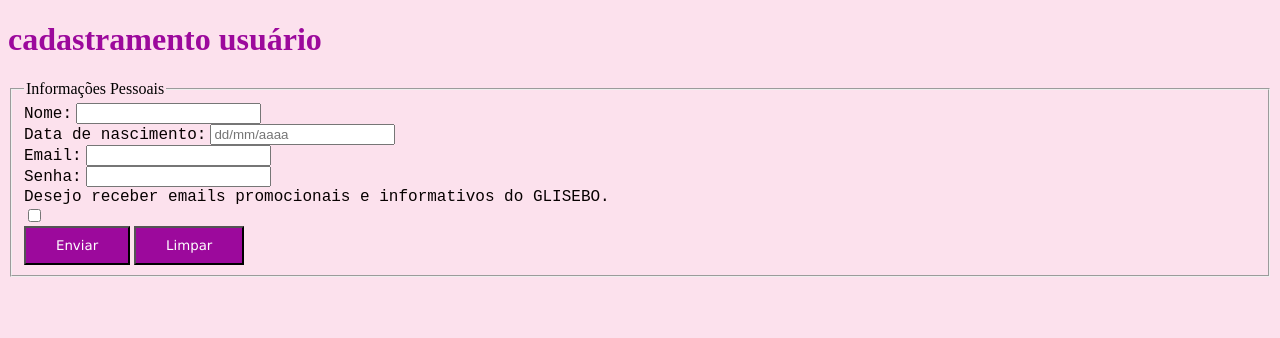
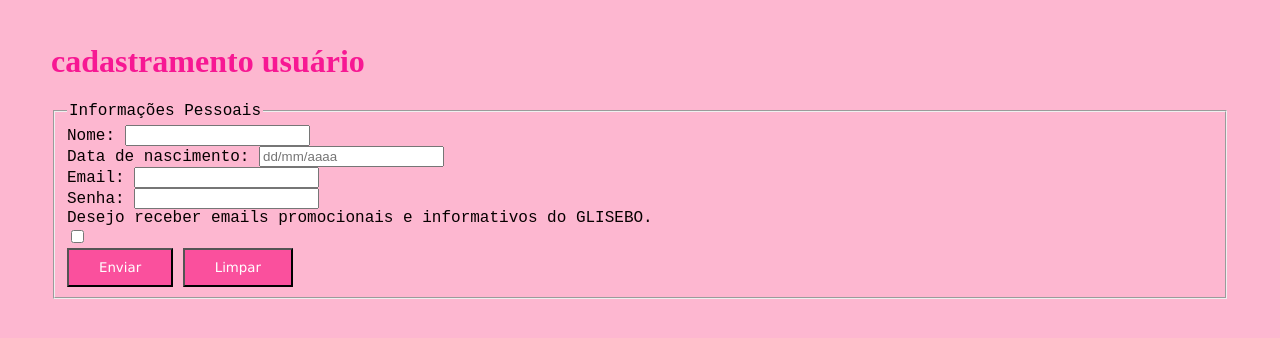
Before and after one commit to er12k/glisebo1, a plain HTML site: page cadastrar_usuario.html in a window 1280 px wide. Drawn offline with Linux system fonts and the light colour scheme.

Commit message:
atualizar css.
atualizando.css

```diff
--- a/styles.css
+++ b/styles.css
@@ -14,3 +14,25 @@ label {
     color: rgb(7, 0, 0);
     font-family: 'Courier New', Courier, monospace;
 }
+
+
+body{
+    background-color:rgb(253, 183, 208);
+    font-family: 'Courier New',Courie, monospace;
+    text-align:justify;
+    margin:7px 44px;
+    padding:15px 7px
+}
+
+h1 {
+    color: rgb(247, 24, 147);
+    font-family:'Times New Roman', Times, serif;
+}
+
+.button {
+    background-color: #fa509d;
+    color: white;
+    padding: 10px 30px;
+    font-family:Verdana, Geneva, Tahoma, sans-serif;
+
+}
```
